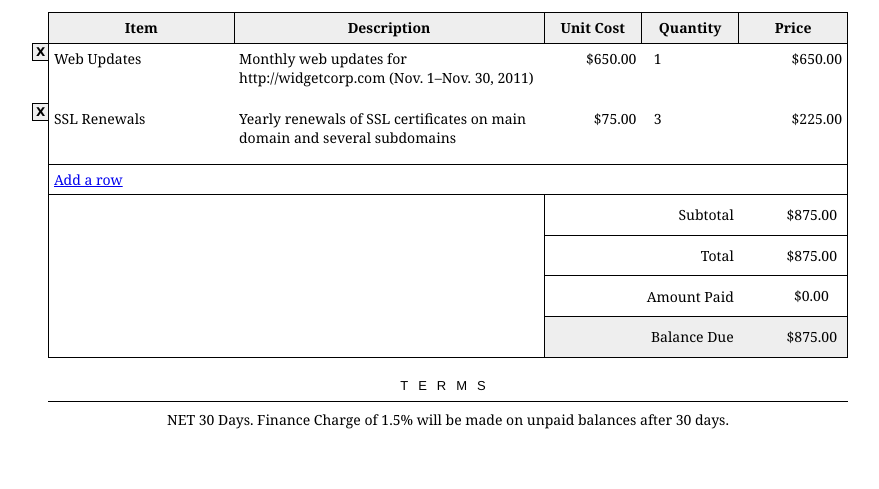
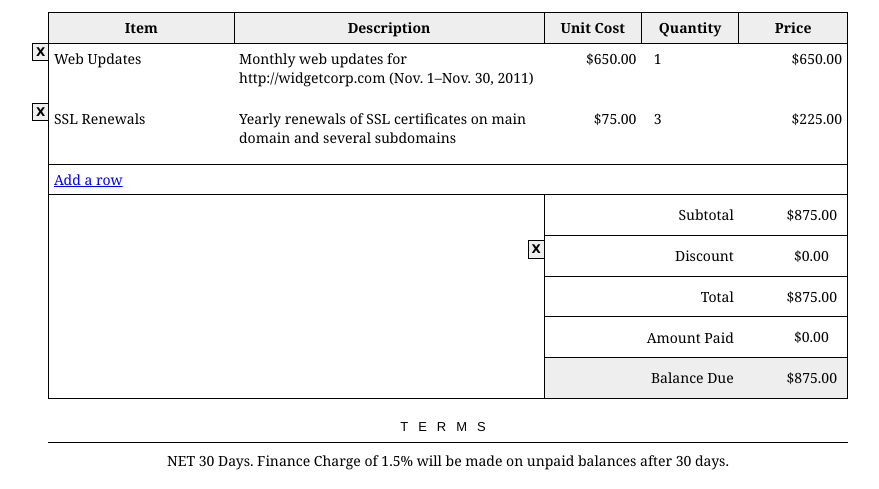
Before and after one commit to macbookandrew/Editable-Invoice, a PHP site: page / in a window 1280 px wide. Shown: the part 339-828 px from the top of the page, without its empty margins (192-1071 px from the left). Before the commit the page ends 768 px from the top, so only its background shows below. Run offline with PHP 8.4, Linux system fonts and the light colour scheme.

Commit message:
add removable discount functionality

```diff
--- a/index.php
+++ b/index.php
@@ -84,7 +84,7 @@ City, State 12345</textarea>
 		      <th>Price</th>
 		  </tr>
 
-		  <tr class="item-row">
+		  <tr class="item-row removable">
 		      <td class="item-name"><div class="delete-wpr"><textarea>Web Updates</textarea><a class="delete" href="javascript:;" title="Remove row">X</a></div></td>
 		      <td class="description"><textarea>Monthly web updates for http://widgetcorp.com (Nov. 1&ndash;Nov. 30, 2011)</textarea></td>
 		      <td><textarea class="cost">$650.00</textarea></td>
@@ -92,9 +92,8 @@ City, State 12345</textarea>
 		      <td><span class="price">$650.00</span></td>
 		  </tr>
 
-		  <tr class="item-row">
+		  <tr class="item-row removable">
 		      <td class="item-name"><div class="delete-wpr"><textarea>SSL Renewals</textarea><a class="delete" href="javascript:;" title="Remove row">X</a></div></td>
-
 		      <td class="description"><textarea>Yearly renewals of SSL certificates on main domain and several subdomains</textarea></td>
 		      <td><textarea class="cost">$75.00</textarea></td>
 		      <td><textarea class="qty">3</textarea></td>
@@ -109,6 +108,11 @@ City, State 12345</textarea>
 		      <td colspan="2" class="blank"> </td>
 		      <td colspan="2" class="total-line">Subtotal</td>
 		      <td class="total-value"><div id="subtotal">$875.00</div></td>
+		  </tr>
+		  <tr class="removable">
+		      <td colspan="2" class="blank"> </td>
+		      <td colspan="2" class="total-line"><div class="delete-wpr"><a class="delete" href="javascript:;" title="Remove row">X</a></div>Discount</td>
+		      <td class="total-value"><textarea id="discount">$0.00</textarea></td>
 		  </tr>
 		  <tr>
 
--- a/js/example.js
+++ b/js/example.js
@@ -67,9 +67,14 @@ function update_total() {
     if (!isNaN(price)) total += Number(price);
   });
 
+  var subtotal = total;
+
+  total = (total - $("#discount").val().replace("$",""));
+
   total = roundNumber(total,2);
+  subtotal = roundNumber(subtotal,2);
 
-  $('#subtotal').html("$"+total);
+  $('#subtotal').html("$"+subtotal);
   $('#total').html("$"+total);
 
   update_balance();
@@ -104,8 +109,10 @@ $(document).ready(function() {
 
   $("#paid").blur(update_balance);
 
+  $("#discount").blur(update_total);
+
   $("#addrow").click(function(){
-    $(".item-row:last").after('<tr class="item-row"><td class="item-name"><div class="delete-wpr"><textarea>Item Name</textarea><a class="delete" href="javascript:;" title="Remove row">X</a></div></td><td class="description"><textarea>Description</textarea></td><td><textarea class="cost">$0</textarea></td><td><textarea class="qty">0</textarea></td><td><span class="price">$0</span></td></tr>');
+    $(".item-row:last").after('<tr class="item-row"><td class="item-name"><div class="delete-wpr"><textarea>Item Name</textarea><a class="delete" href="javascript:;" title="Remove row">X</a></div></td><td class="description"><textarea>Description</textarea></td><td><textarea class="cost">$0.00</textarea></td><td><textarea class="qty">1</textarea></td><td><span class="price">$0</span></td></tr>');
     if ($(".delete").length > 0) $(".delete").show();
     bind();
   });
@@ -113,7 +120,7 @@ $(document).ready(function() {
   bind();
 
   $(".delete").live('click',function(){
-    $(this).parents('.item-row').remove();
+    $(this).parents('.removable').remove();
     update_total();
     if ($(".delete").length < 2) $(".delete").hide();
   });
```
